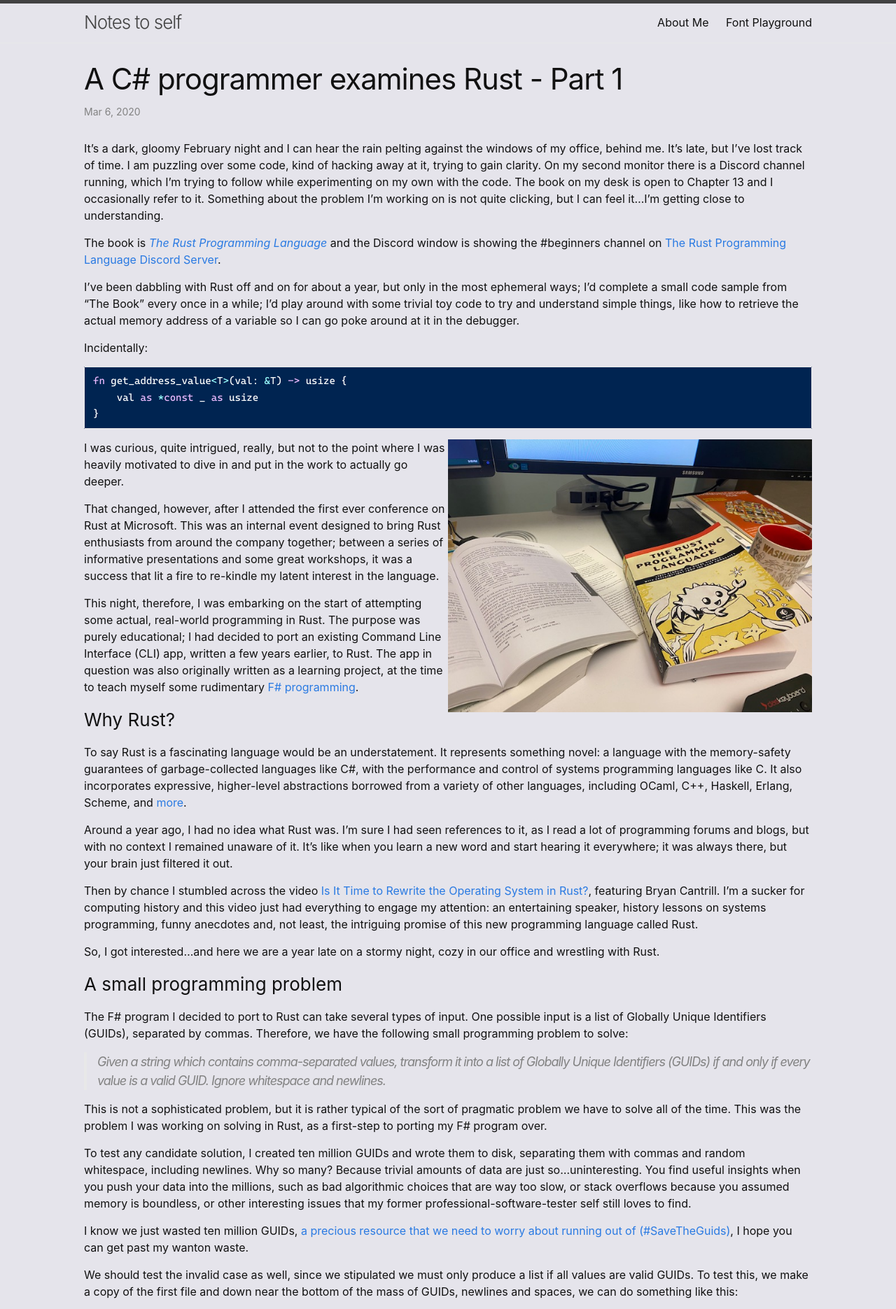
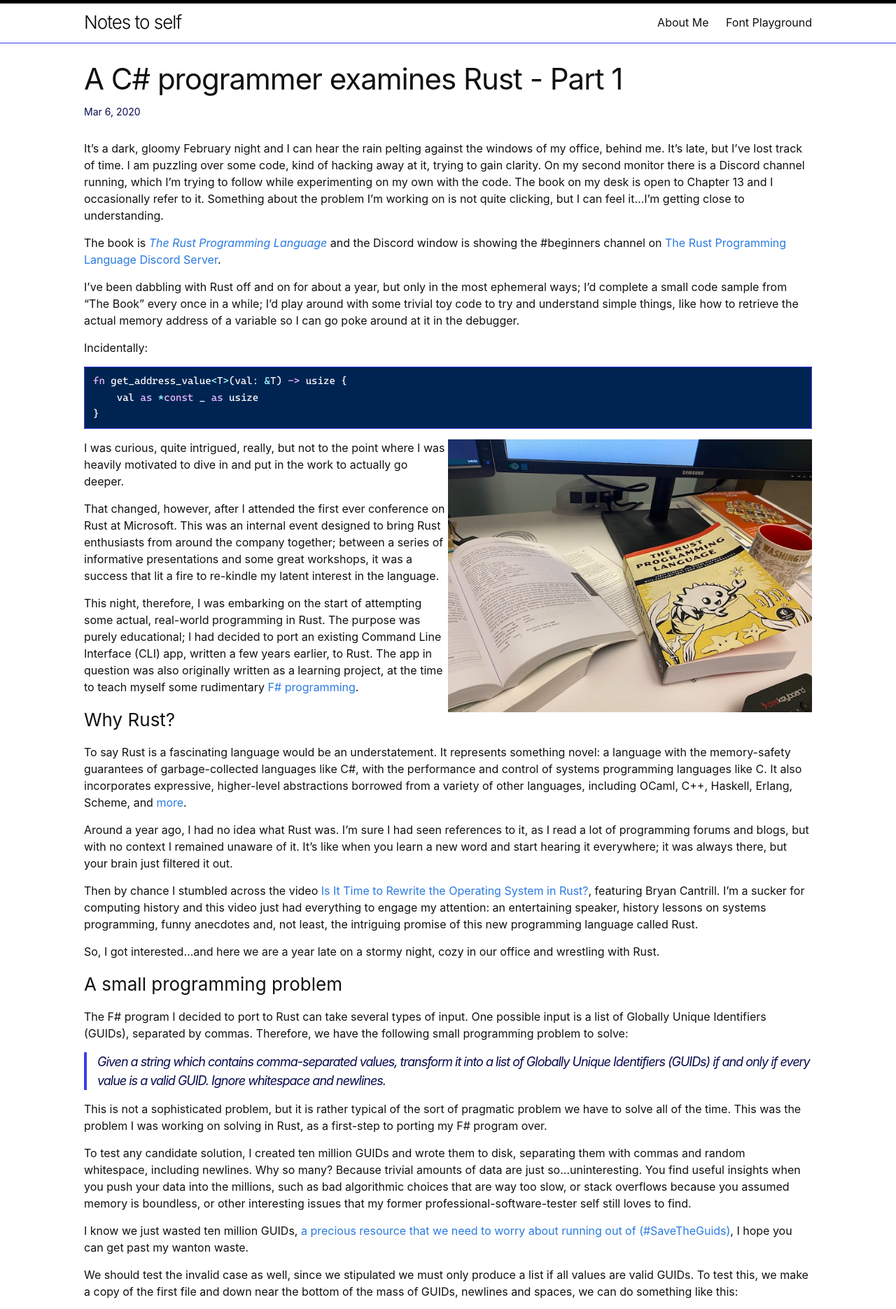
Before and after one commit to Treit/treit.github.io, a Jekyll site: the page built from _posts/2020/2020-3-6-StartingRust.md, in a window 1280 px wide. Shown: the top 1871 px of the page at 70% size. Built offline with Jekyll 4.4.1, drawn with Linux system fonts in a browser that asks for light colours.

Commit message:
Tweak theme

```diff
--- a/assets/main.scss
+++ b/assets/main.scss
@@ -3,10 +3,10 @@
 ---
 // My customizations
 $text-color:        #111 !default;
-$background-color: #e5e4eb !default;
+$background-color: #ffffff !default;
 $brand-color:      #2a7ae2 !default;
 
-$grey-color:       #828282 !default;
+$grey-color:       #080b4d !default;
 $grey-color-light: lighten($grey-color, 40%) !default;
 $grey-color-dark:  darken($grey-color, 25%) !default;
 
```
